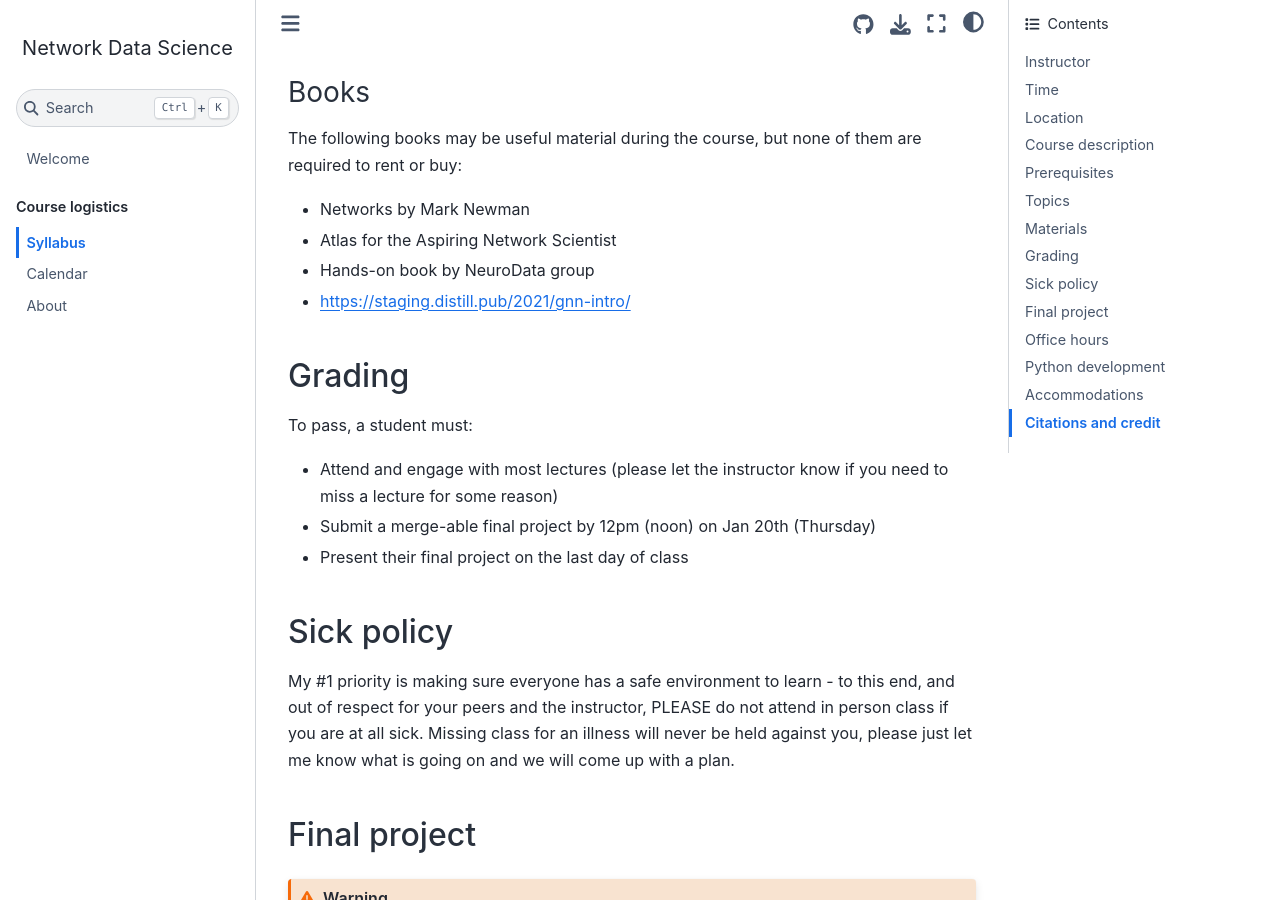
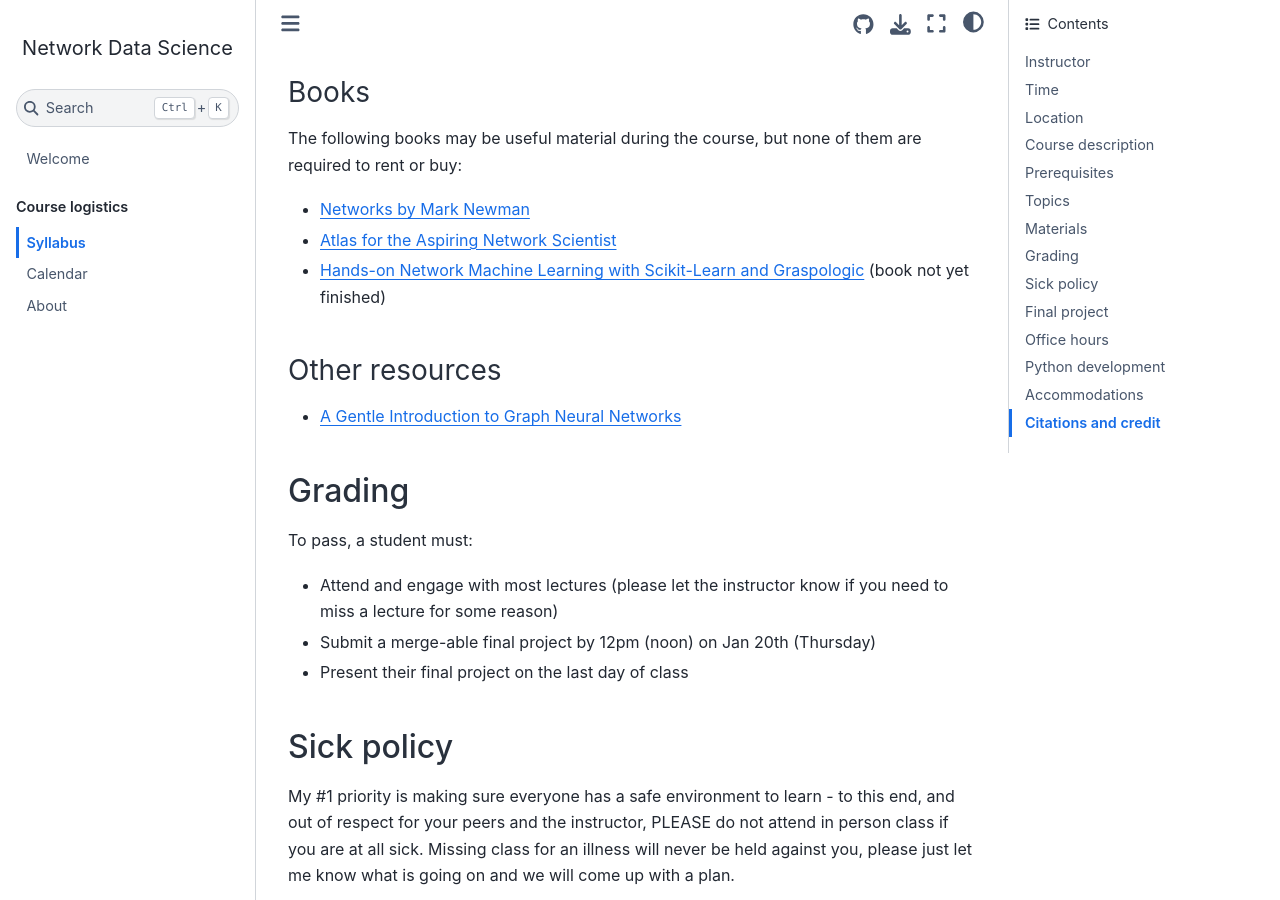
Before and after one commit to bdpedigo/networks-course, a Jupyter Book: the page built from docs/syllabus.md, in a window 1280 px wide and 900 px high, scrolled down 2270 px. Built offline with Jupyter Book 1.0.4 settings and Sphinx 7.4.7 and the Sphinx Book theme 1.1.4, drawn with Linux system fonts in a browser that asks for light colours.

Commit message:
Update syllabus.md

```diff
--- a/docs/syllabus.md
+++ b/docs/syllabus.md
@@ -42,8 +42,8 @@ For specific topics covered, please see the [calendar page](page:calendar).
 - [Scipy's sparse graph routines](https://docs.scipy.org/doc/scipy/reference/sparse.csgraph.html)
 
 #### Also mentioned
-- graph-tool
-- scikit-network
+- [graph-tool](https://graph-tool.skewed.de/)
+- [scikit-network](https://scikit-network.readthedocs.io/en/latest/)
 - python-igraph
 - karateclub
 - DGL
@@ -53,10 +53,12 @@ For specific topics covered, please see the [calendar page](page:calendar).
 ### Books
 The following books may be useful material during the course, but none of them are
 required to rent or buy:
-- Networks by Mark Newman
-- Atlas for the Aspiring Network Scientist
-- Hands-on book by NeuroData group
-- https://staging.distill.pub/2021/gnn-intro/
+- [Networks by Mark Newman](https://global.oup.com/academic/product/networks-9780198805090?cc=us&lang=en&)
+- [Atlas for the Aspiring Network Scientist](https://www.networkatlas.eu/)
+- [Hands-on Network Machine Learning with Scikit-Learn and Graspologic](http://docs.neurodata.io/graph-stats-book/coverpage.html) (book not yet finished)
+
+### Other resources
+- [A Gentle Introduction to Graph Neural Networks](https://staging.distill.pub/2021/gnn-intro/)
 
 ## Grading
 To pass, a student must:
```
